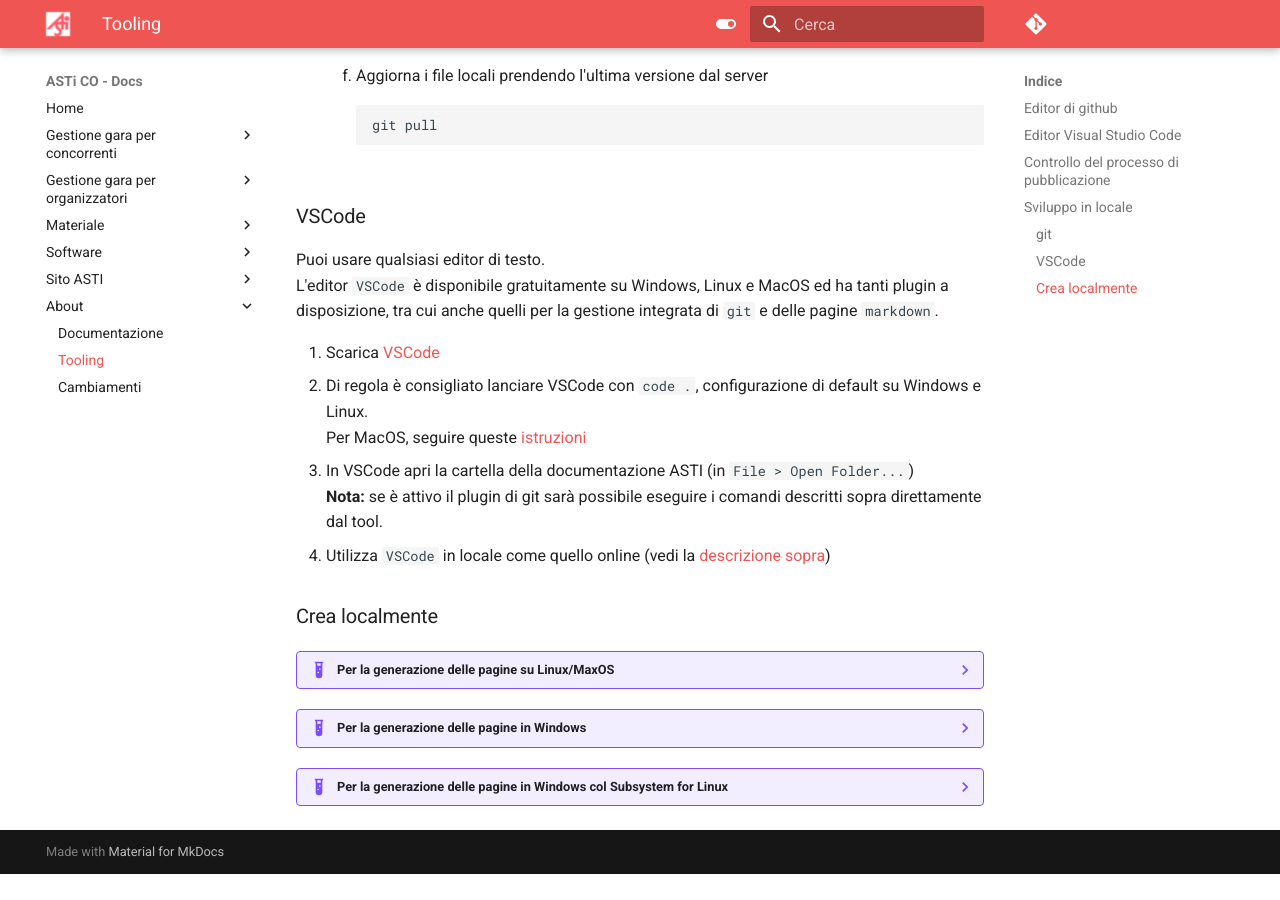
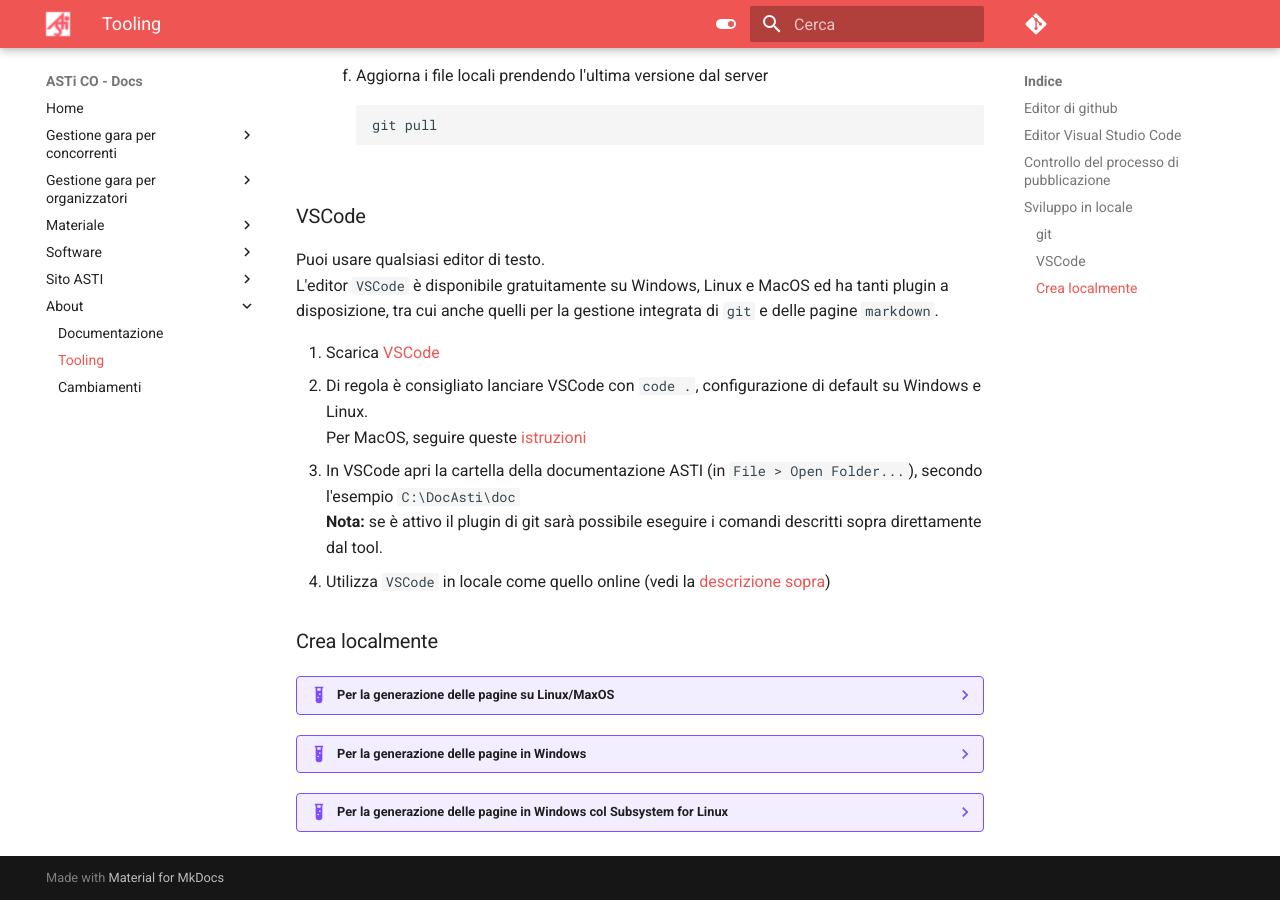
Before and after one commit to asti-co/doc, an MkDocs documentation site: the page built from docs/about/tooling.md, in a window 1280 px wide and 900 px high, scrolled down 7291 px. Built offline with MkDocs 1.6.1 and Material for MkDocs 9.7.7, drawn with Linux system fonts in a browser that asks for light colours; comment, search, counter and statistics services are not loaded; before the commit the page ends 8165 px from its top, so only the background shows below that.

Commit message:
aggiunto esempio directory git

```diff
--- a/docs/about/tooling.md
+++ b/docs/about/tooling.md
@@ -163,7 +163,7 @@
 1. Scarica [VSCode](https://code.visualstudio.com/)
 1. Di regola è consigliato lanciare VSCode con `code .`, configurazione di default su Windows e Linux.
 Per MacOS, seguire queste [istruzioni](https://code.visualstudio.com/docs/setup/mac#_launching-from-the-command-line)
-1. In VSCode apri la cartella della documentazione ASTI (in `File > Open Folder...`)
+1. In VSCode apri la cartella della documentazione ASTI (in `File > Open Folder...`), secondo l'esempio `C:\DocAsti\doc`
 **Nota:** se è attivo il plugin di git sarà possibile eseguire i comandi descritti sopra direttamente dal tool.
 1. Utilizza `VSCode` in locale come quello online (vedi la [descrizione sopra](#vscodeOnline))
 
```
